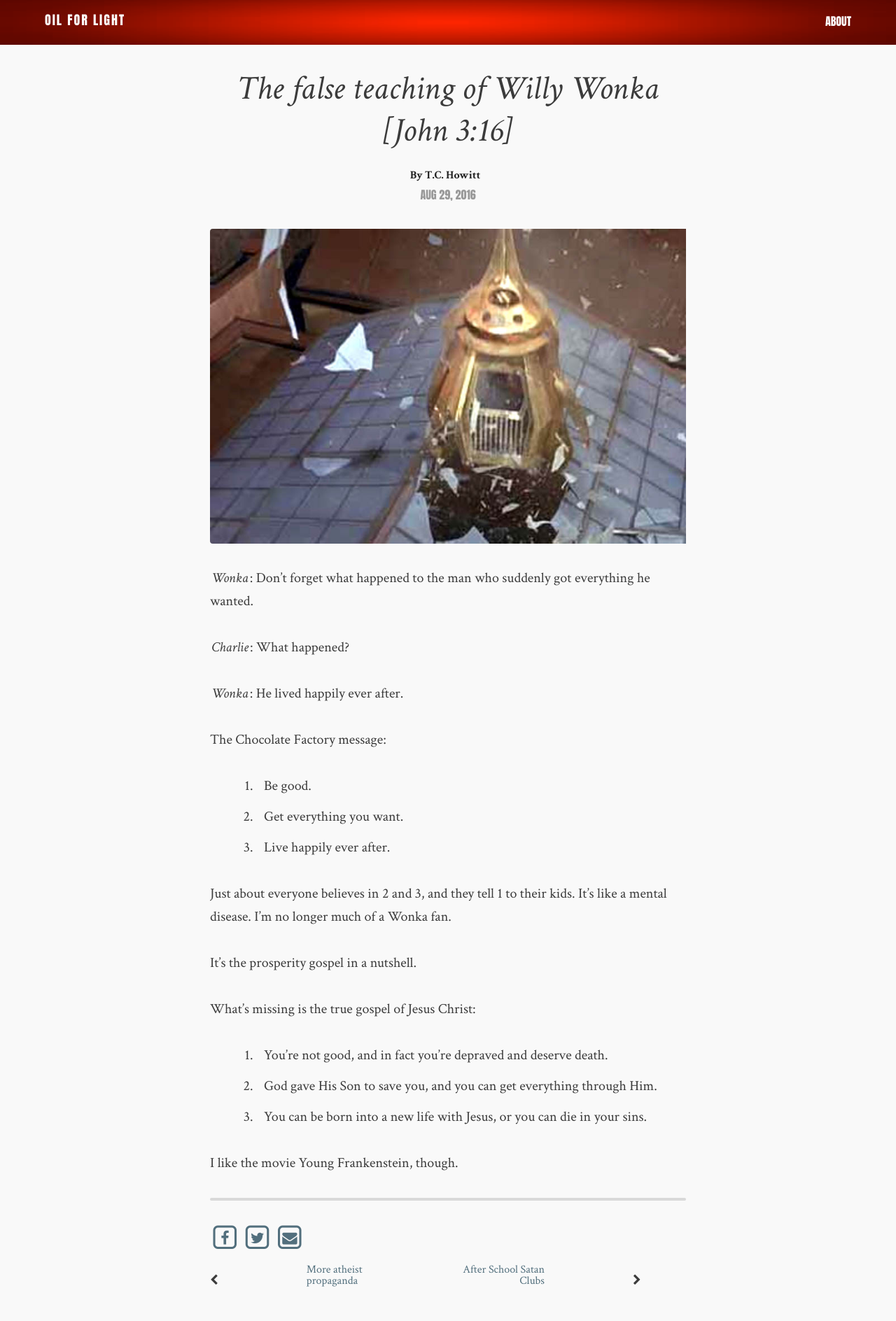
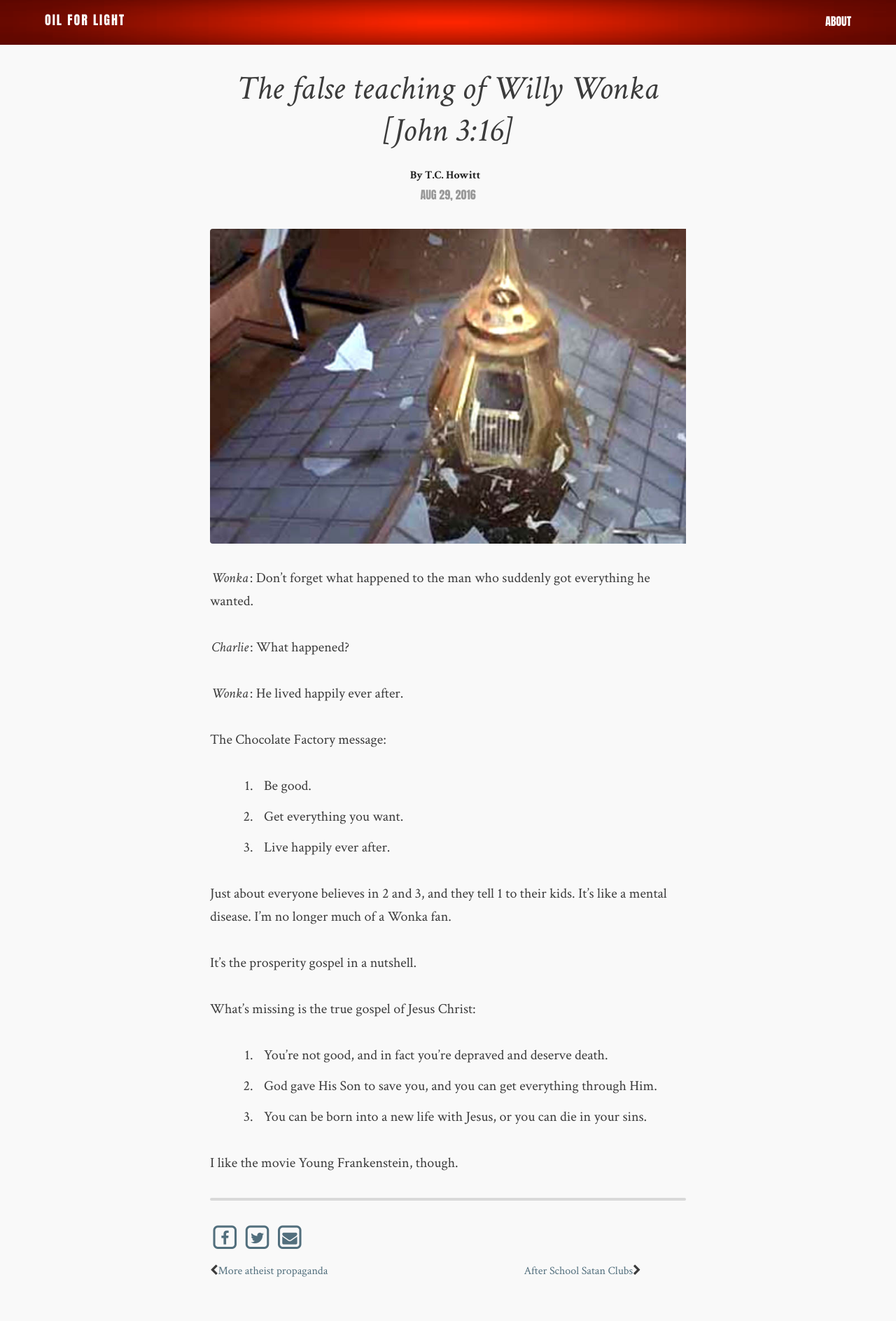
Before and after one commit to flashlightministries/oilforlight, a Jekyll site: the page built from _posts/2016-08-29-willy-wonka-false.md, in a window 1280 px wide. Shown: the whole page at 70% size. Built offline with Jekyll 4.4.1, drawn with Linux system fonts in a browser that asks for light colours; nearby versions of some CDN libraries.

Commit message:
Update _styles.scss

```diff
--- a/_sass/_styles.scss
+++ b/_sass/_styles.scss
@@ -1024,15 +1024,6 @@ div.pagination {
     visibility: hidden;
 }
 
-.page-nav span {
-  display: inline-block;
-  width: 45%;
-}
-
-.page-nav span.align-right {
-  text-align: right;
-}
-
 .page-nav div {
   display: inline-block;
   width: 45%;
```
